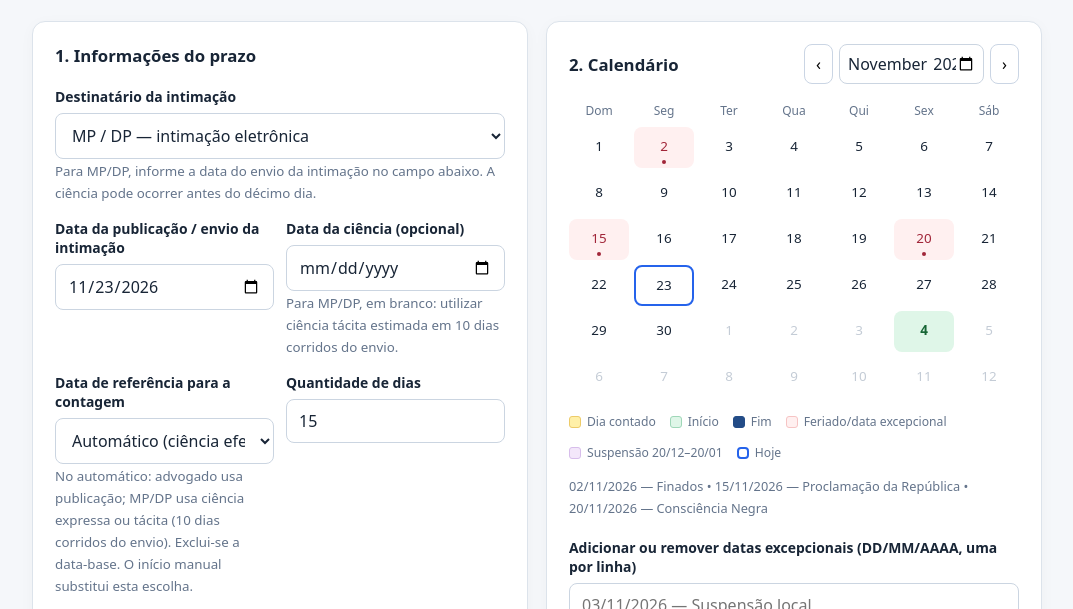
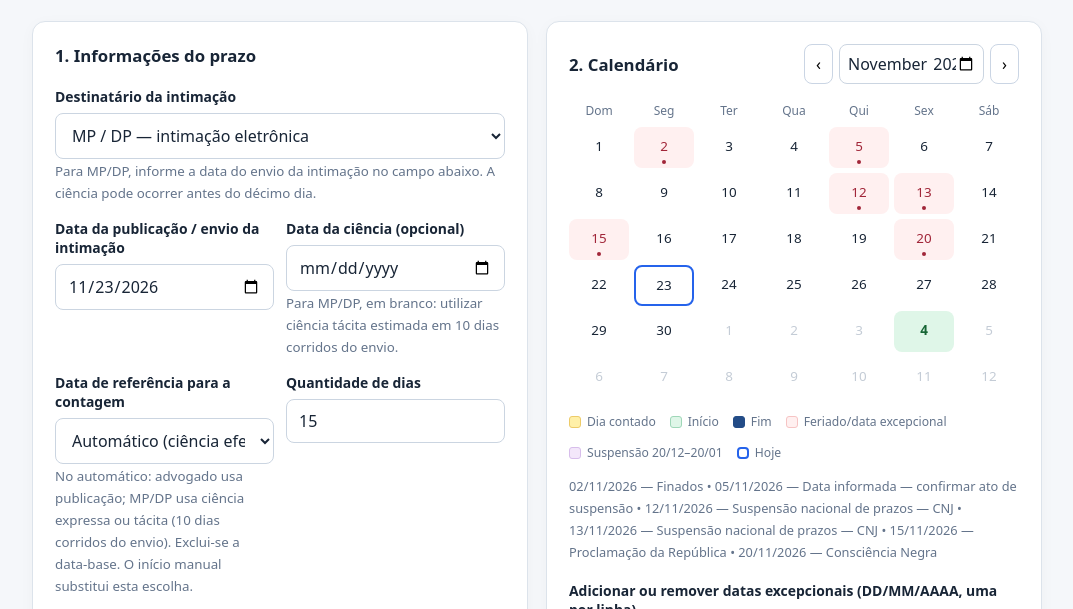
Before and after one commit to nizdi/manualejud, a plain HTML site: page controle_prazos_ejud.html in a window 1280 px wide. Shown: the part 134-743 px from the top of the page, without its empty margins (103-1176 px from the left). Drawn offline with Linux system fonts and the light colour scheme.

Commit message:
Atualiza manual EJUD - 23/11/2026 13:04

```diff
--- a/controle_prazos_ejud.html
+++ b/controle_prazos_ejud.html
@@ -29,7 +29,7 @@
 <div class="field"><label for="manual">Início manual (opcional)</label><input id="manual" type="date"></div>
 </div>
 <label class="check"><input id="court" type="checkbox" checked> Incluir datas adicionais do TJRJ/RJ cadastradas (2026)</label>
-<label class="check"><input id="pause" type="checkbox"> Aplicar a suspensão de 20/12 a 20/01 (art. 798-A do CPP)</label><small>Não se aplica a processos vinculados à prisão de réu preso, Lei Maria da Penha e medidas urgentes determinadas fundamentadamente. Marque apenas quando couber ao processo.</small>
+<label class="check"><input id="pause" type="checkbox" checked> Aplicar a suspensão de 20/12 a 20/01 (art. 798-A do CPP)</label><small>Não se aplica a processos vinculados à prisão de réu preso, Lei Maria da Penha e medidas urgentes determinadas fundamentadamente. Marque apenas quando couber ao processo.</small>
 <div class="result" aria-live="polite">
 <div class="muted">Fim do prazo (estimado)</div><div class="value" id="deadline">—</div>
 <div class="meta" id="prorrogacao" aria-live="polite"></div>
@@ -38,6 +38,7 @@
 <div class="muted">Sugestão de pasta (conforme estágio da ciência)</div><strong id="folder">—</strong>
 <div class="meta" id="explanation"></div><div class="meta" id="nextFolder"></div>
 </div>
+<div class="notice"><b>Datas específicas de 2026:</b> 29/10 possui regra própria de prorrogação de início/vencimento no eJUD/DCP, e não suspensão geral. Para 05/11, foi incluído o bloqueio solicitado, mas o fundamento ainda precisa ser confirmado. Em processos alcançados por esses atos, confira a data real de normalização do serviço e o marco inicial antes de usar o resultado. 12 e 13/11 foram tratados como dias de suspensão do curso do prazo, conforme determinação do CNJ.</div>
 <div class="notice"><b>Contagem em dias corridos (CPP):</b> sábados, domingos e feriados <b>entram na contagem</b>; não são dias descartados. O art. 798, § 3º, do CPP estabelece: <em>“O prazo que terminar em domingo ou dia feriado considerar-se-á prorrogado até o dia útil imediato.”</em> A calculadora também prorroga o vencimento que caia em <b>sábado</b>, conforme a prática forense. <b>Exemplo:</b> publicação em 20/10/2026, cinco dias de 21 a 25/10 (domingo), vencimento prorrogado para 26/10/2026 (segunda-feira). A prorrogação afeta somente a data final.</div>
 <div class="notice"><b>Aviso de responsabilidade:</b> esta calculadora é ferramenta meramente auxiliar, sem caráter oficial e sem garantia de exatidão. Em regra, os prazos processuais penais são contados em dias corridos (art. 798 do CPP), excluído o dia do começo e incluído o do vencimento, sujeito à prorrogação legal quando cabível. Intimações eletrônicas, marcos iniciais, feriados locais, indisponibilidades, suspensões e procedimentos especiais exigem conferência própria. A responsabilidade pela verificação do prazo e pela movimentação processual permanece com o usuário. Consulte os autos, a legislação e os atos oficiais do TJRJ.</div>
 </section>
@@ -55,15 +56,31 @@
 <script>
 "use strict";
 const $=id=>document.getElementById(id);
+// CADASTROS: edite as datas no formato AAAA-MM-DD e a descrição à direita.
+// Feriados nacionais (usados para identificar dias sem expediente/vencimento).
 const national={
 "2026-01-01":"Confraternização Universal","2026-04-03":"Paixão de Cristo","2026-04-21":"Tiradentes","2026-05-01":"Dia do Trabalho",
 "2026-09-07":"Independência do Brasil","2026-10-12":"Nossa Senhora Aparecida","2026-11-02":"Finados",
 "2026-11-15":"Proclamação da República","2026-11-20":"Consciência Negra","2026-12-25":"Natal"};
-// Cadastro inicial e NÃO exaustivo de datas de suspensão no TJRJ.
+// Datas do TJRJ: cadastro inicial, não exaustivo.
 const tjrj={
 "2026-02-16":"Carnaval (conferir expediente TJRJ)","2026-02-17":"Carnaval (conferir expediente TJRJ)",
 "2026-04-02":"Semana Santa — TJRJ","2026-04-23":"São Jorge — RJ","2026-04-24":"Suspensão TJRJ (Ato Executivo 79/2026)",
-"2026-10-30":"Dia do Servidor — suspensão TJRJ","2026-12-08":"Dia da Justiça — TJRJ"};
+"2026-12-08":"Dia da Justiça — TJRJ"};
+// DATAS EXCEPCIONAIS DE 2026: editar/adicionar/remover aqui.
+// Atenção: 29/10 teve prorrogação de prazos com INÍCIO ou VENCIMENTO nessa data
+// para eJUD/DCP (Ato Executivo TJ 177/2026), não suspensão geral de todos os prazos.
+// 05/11 foi informado para inclusão; o ato específico ainda precisa ser conferido.
+const datasExcepcionais2026={
+"2026-10-29":{motivo:"Prorrogação de início/vencimento eJUD/DCP — Ato TJ 177/2026",tipo:"marco"},
+"2026-10-30":{motivo:"Dia do Servidor Público — suspensão TJRJ",tipo:"semExpediente"},
+"2026-11-05":{motivo:"Data informada — confirmar ato de suspensão",tipo:"semExpediente"},
+"2026-11-12":{motivo:"Suspensão nacional de prazos — CNJ",tipo:"suspensao"},
+"2026-11-13":{motivo:"Suspensão nacional de prazos — CNJ",tipo:"suspensao"}
+};
+// 02/11/2026 já consta nos feriados nacionais (Finados).
+// Tipos: "marco" = apenas início ou vencimento; "suspensao" = parar a contagem
+// mesmo em dias corridos; "semExpediente" = prorrogar vencimento/ignorar dia útil.
 const format=d=>d?d.toLocaleDateString("pt-BR",{timeZone:"UTC"}):"—";
 const key=d=>d?d.toISOString().slice(0,10):"";
 const parse=s=>s?new Date(s+"T12:00:00Z"):null;
@@ -71,10 +88,13 @@ const add=(d,n)=>new Date(d.getTime()+n*86400000);
 const weekday=d=>d.getUTCDay();
 const today=new Date(),todayKey=[today.getFullYear(),String(today.getMonth()+1).padStart(2,"0"),String(today.getDate()).padStart(2,"0")].join("-");
 let calculation={};
-function extras(){return new Set($("extras").value.split(/\s+/).map(v=>{const m=/^(\d{2})\/(\d{2})\/(\d{4})$/.exec(v);if(!m)return null;const iso=m[3]+"-"+m[2]+"-"+m[1];return key(parse(iso))===iso?iso:null;}).filter(Boolean));}
+function extras(){const result={};for(const line of $("extras").value.split(/\r?\n/)){const m=/^\s*(\d{2})\/(\d{2})\/(\d{4})(?:\s*[-—:]\s*(.*))?\s*$/.exec(line);if(!m)continue;const iso=m[3]+"-"+m[2]+"-"+m[1];if(key(parse(iso))===iso)result[iso]={motivo:(m[4]||"Data extra cadastrada").trim(),tipo:"semExpediente"};}return result;}
 function paused(d){const m=d.getUTCMonth()+1,day=d.getUTCDate();return (m===12&&day>=20)||(m===1&&day<=20);}
-function label(d){const s=key(d);return national[s]||($("court").checked?tjrj[s]:null)|| (extras().has(s)?"Data extra cadastrada":null)||($("pause").checked&&paused(d)?"Suspensão 20/12–20/01":null);}
-function isBlocked(d){return Boolean(label(d));}
+function special(d){const s=key(d);return $("court").checked?(extras()[s]||datasExcepcionais2026[s]|| (tjrj[s]?{motivo:tjrj[s],tipo:"semExpediente"}:null)):extras()[s]||null;}
+function label(d){const s=key(d),x=special(d);return national[s]||(x?x.motivo:null)||($("pause").checked&&paused(d)?"Suspensão 20/12–20/01":null);}
+function isBlocked(d){const x=special(d);return Boolean(national[key(d)]||x||$("pause").checked&&paused(d));}
+function isSuspended(d){const x=special(d);return Boolean($("pause").checked&&paused(d)||x&&x.tipo==="suspensao");}
+function isDateCounted(d){return Boolean(calculation.start&&calculation.countEnd&&d>=calculation.start&&d<=calculation.countEnd&&!isSuspended(d)&&($("mode").value==="calendar"||weekday(d)!==0&&weekday(d)!==6&&!isBlocked(d)));}
 function compute(){
 const pub=parse($("pub").value),sci=parse($("science").value),manual=parse($("manual").value);
 const requested=$("base").value;
@@ -86,16 +106,17 @@ const amount=Number($("daysCount").value);
 let err="";
 if(!ref)err=requested==="science"?"Informe a data da ciência ou use a referência automática.":requested==="pub"?"Informe a data da publicação ou use a referência automática.":"Informe publicação, ciência ou início manual.";
 else if(!Number.isInteger(amount)||amount<1||amount>9999)err="Informe um prazo entre 1 e 9999 dias.";
-let start=null,end=null,count=0,originalEnd=null;
+let start=null,end=null,count=0,originalEnd=null,countEnd=null;
 if(!err){
 let current=add(ref,1);
 for(let loop=0;loop<16000;loop++,current=add(current,1)){
-const eligible=$("mode").value==="business"?(weekday(current)!==0&&weekday(current)!==6&&!isBlocked(current)):!($("pause").checked&&paused(current));
+const eligible=$("mode").value==="business"?(weekday(current)!==0&&weekday(current)!==6&&!isBlocked(current)):!isSuspended(current);
 // Para dias corridos, o vencimento é prorrogado para o dia útil seguinte quando cair em dia não útil.
 if(eligible){if(!start)start=new Date(current);count++;}
 if(count>=amount){end=new Date(current);break;}
 }
 if(!end)err="Prazo longo demais para simular.";
+if(end)countEnd=new Date(end);
 if(end&&$("mode").value==="calendar"){
 originalEnd=new Date(end);
 while(weekday(end)===0||weekday(end)===6||isBlocked(end)){end=add(end,1);}
@@ -116,7 +137,7 @@ $("folder").textContent=err?"—":folder;
 
 $("explanation").textContent=err?"":isMpDp&&tacit?"Ciência tácita "+(sci&&sci<=tacit?"não utilizada (houve ciência expressa anterior)":"estimada")+" = envio em "+format(pub)+" + 10 dias corridos = "+format(tacit)+". "+(alreadyNotified?"Ciência já ocorrida.":"Ciência ainda não ocorrida; pasta AGUARDANDO 10 até a ciência."):(alreadyNotified?"Ciência registrada em "+format(notifiedAt)+".":"Aguardando a ciência.");
 $("nextFolder").textContent=err?"":expired?"Prazo estimado encerrado em "+format(end)+". Conferir eventual cumprimento, suspensão ou necessidade de certificação antes de movimentar.":dueToday?"Vencimento estimado hoje ("+format(end)+"). Verifique o horário-limite e a situação processual.":!alreadyNotified&&notifiedAt?"Após a ciência prevista em "+format(notifiedAt)+", utilizar: "+afterScienceFolder+".":"";
-calculation={base:ref,start,end,amount,folder,err,expired,dueToday};
+calculation={base:ref,start,end,countEnd,amount,folder,err,expired,dueToday};
 renderCalendar();
 }
 function renderCalendar(){
@@ -128,10 +149,12 @@ for(let i=0;i<42;i++){
 const d=add(first,i-offset),k=key(d),other=d.getUTCMonth()!==month-1;
 const el=document.createElement("div");el.className="day"+(other?" out":"");
 if(!other&&label(d)){el.classList.add("holiday");used.push([d,label(d)]);}
+if(!other&&$("pause").checked&&paused(d))el.classList.add("paused");
+if(!other&&isDateCounted(d))el.classList.add("counted");
 if(k===todayKey)el.classList.add("today");
 if(k===key(calculation.start))el.classList.add("start");
 if(k===key(calculation.end))el.classList.add("end");
-el.textContent=d.getUTCDate();el.title=[format(d),label(d)||"",k===key(calculation.start)?"Início da contagem":"",k===key(calculation.end)?"Vencimento":""].filter(Boolean).join(" · ");
+el.textContent=d.getUTCDate();el.title=[format(d),label(d)||"",isDateCounted(d)?"Dia contado":"",k===key(calculation.start)?"Início da contagem":"",k===key(calculation.end)?"Vencimento":""].filter(Boolean).join(" · ");
 if(!other&&label(d)){const dot=document.createElement("i");dot.className="dot";el.append(dot);}
 box.append(el);
 }
```
